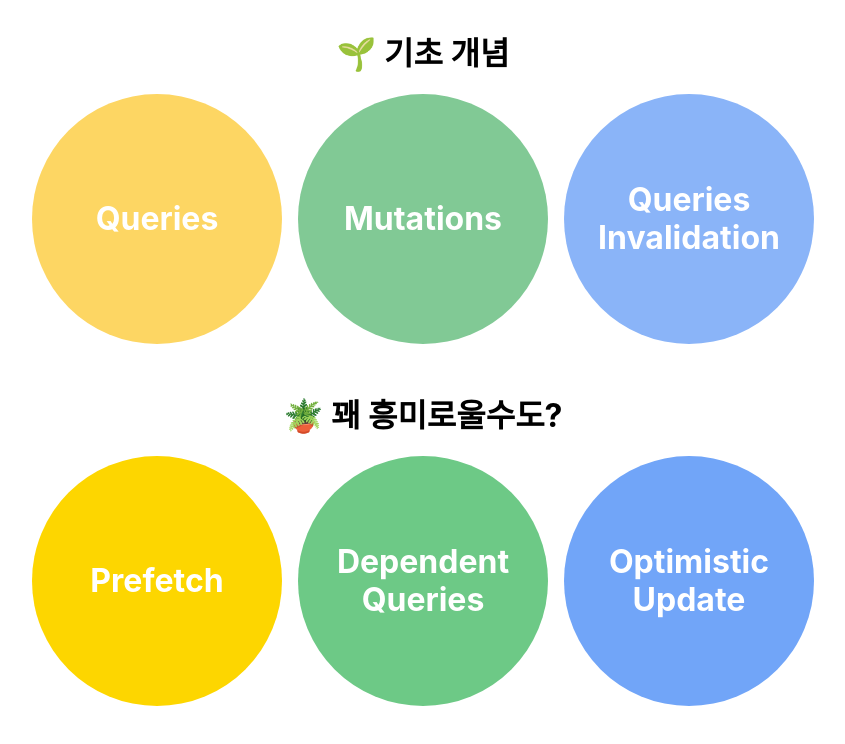
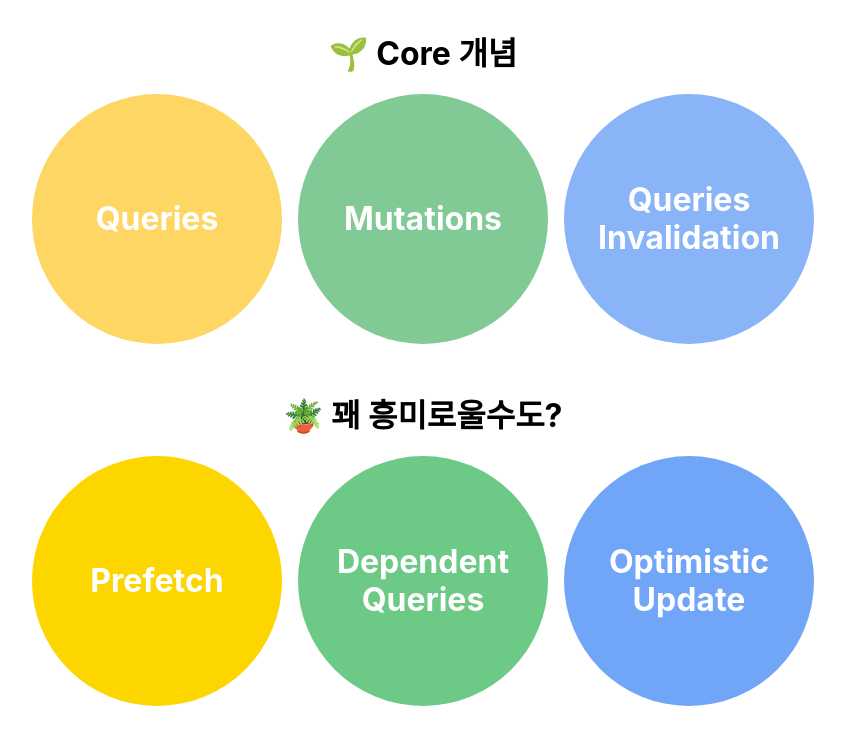
Before and after one commit to jaehvvan/react-query-seminar, a React (Create React App) app: page / in a window 1280 px wide. Shown: the top 744 px of the page, without its empty margins (217-1062 px from the left). Built offline with nearby package versions, Linux system fonts and the light colour scheme.

Commit message:
[chore] Home 타이틀 수정

```diff
--- a/src/pages/Home/index.js
+++ b/src/pages/Home/index.js
@@ -5,7 +5,7 @@ import { THEME } from '../../constant/theme';
 const Home = () => {
   return (
     <main className="Home">
-      <h1 className="Home__h1 mb--24">🌱 기초 개념</h1>
+      <h1 className="Home__h1 mb--24">🌱 Core 개념</h1>
       <HomeNavList spacing={'mb--56'}>
         <HomeNavItem pathname={'/queries'} theme={THEME.yellow00} text={'Queries'} />
         <HomeNavItem pathname={'/mutations'} theme={THEME.green00} text={'Mutations'} />
```
